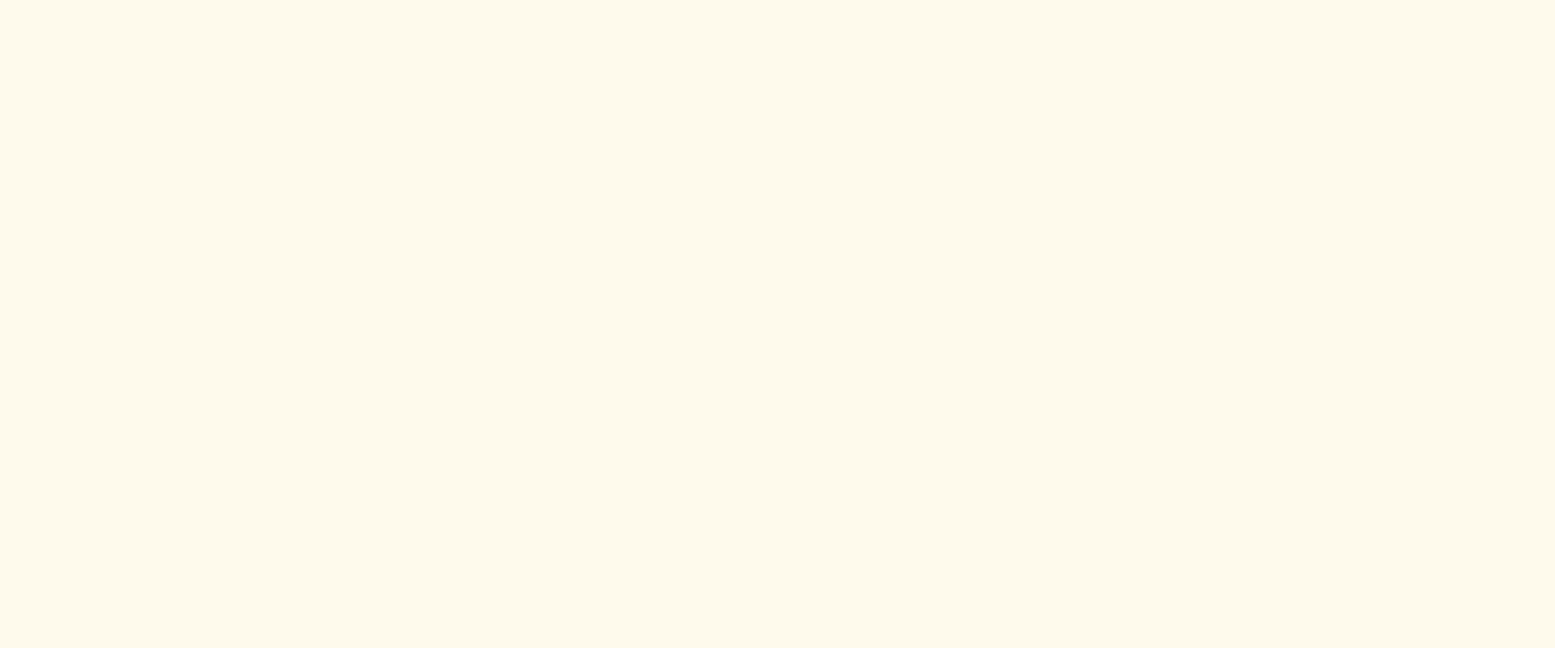
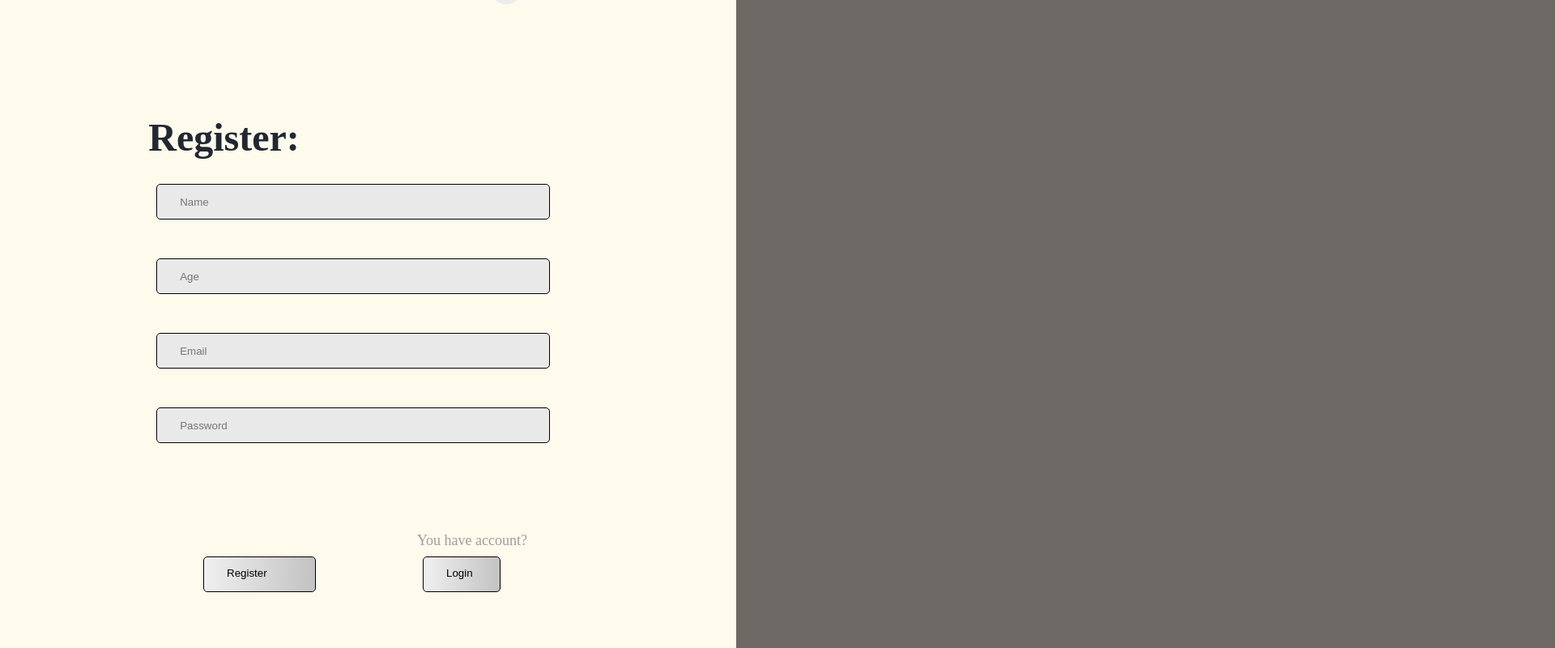
Before and after one commit to KZwolski/CodeCool-Project-Grande, a React (Create React App) app in the folder frontend/event-helper/: page /add-event in a window 1280 px wide. Before the commit this address had no page. Shown: the part 180-980 px from the top of the page at 81% size, 1920 px wide, since content can reach past the window. Before the commit the page ends 800 px from the top, so only its background shows below. Built offline with nearby package versions, Linux system fonts and the light colour scheme.

Commit message:
Create new event in progress
Former-commit-id: bd07f5694f2d0b1b079dca6f792dcdf185f458d4
Former-commit-id: 64a66260954dfaf9ad91fa896e8d7724ab8d80d5
Former-commit-id: d3f6c891e3c3752e6dba7a52f14f83b3a7ed6c2f

```diff
--- a/frontend/event-helper/src/App.js
+++ b/frontend/event-helper/src/App.js
@@ -3,6 +3,7 @@ import {BrowserRouter as Router, Route, Routes} from "react-router-dom";
 import WelcomePage from "./pages/WelcomePage";
 import MainPage from "./pages/MainPage";
 import LoginPage from "./pages/LoginPage";
+import AddEventPage from "./pages/AddEventPage";
 import {useState} from "react";
 import RegisterPage from "./pages/RegisterPage";
 import RegistrationForm from "./components/RegistrationForm";
@@ -17,6 +18,7 @@ function App() {
                     <Route path="/home" element={<MainPage/>}/>
                     <Route path="/login" element={<LoginPage/>}/>
                     <Route path="/register" element={<RegistrationForm/>}/>
+                    <Route path="/add-event" element={<AddEventPage/>}/>
                 </Routes>
             </Router>
         </div>
--- /dev/null
+++ b/frontend/event-helper/src/components/CreateEventsForm.js
@@ -0,0 +1,131 @@
+import React, {useState} from "react";
+import "../register.css"
+import img from "../assets/login-img.png";
+import logo from "../assets/logociemne.png";
+import switchMode from "../assets/dark-switch.png"
+
+function CreateEventsorm() {
+
+    const [name, setName] = useState(null);
+    const [age, setAge] = useState(null);
+    const [email, setEmail] = useState(null);
+    const [password,setPassword] = useState(null);
+
+
+    const handleInputChange = (e) => {
+        const {id , value} = e.target;
+        if(id === "name"){
+            setName(value);
+        }
+        if(id === "age"){
+            setAge(value);
+        }
+        if(id === "email"){
+            setEmail(value);
+        }
+        if(id === "password"){
+            setPassword(value);
+        }
+    }
+
+    const handleSubmit  = (e) => {
+        //e.preventDefault();
+        console.log(name,age,email,password);
+        let obj = {
+            name: name,
+            age:age,
+            email:email,
+            password:password
+        }
+        console.log(obj)
+        const requestOptions = {
+            method: 'POST',
+            headers: { 'Content-Type': 'application/json; charset=UTF-8',
+                'Access-Control-Allow-Origin': 'http://localhost:3000',
+                'Access-Control-Allow-Credentials': 'true'},
+            body: JSON.stringify({ name: name,
+                age:age,
+                email:email,
+                password:password})
+        };
+        fetch('http://localhost:8080/registration', requestOptions)
+            .then(response => response.json())
+        // .then(data => this.setState({ postId: data.id }));
+        // fetch(`http://localhost:8080/registration`, {
+        //     method: "POST",
+        //     mode: 'cors',
+        //     headers: {
+        //         'Content-Type': 'application/json; charset=UTF-8',
+        //         'Access-Control-Allow-Origin': 'http://localhost:3000',
+        //         'Access-Control-Allow-Credentials': 'true'
+        //     },
+        //     body: {
+        //         name:name,
+        //         age:age,
+        //         email:email,
+        //         password:password
+        //     }
+        // }).then(res => {
+        //     console.log("Request complete! response:", res);
+        // }).catch((error) => {
+        //     console.log("registration error", error);
+        //     // setErrors("registration error");
+        // });
+        // // setErrors("registered successfully");
+        // // setForm({
+        // //     taskName: "",
+        // //     taskDeadline: ""
+        // // });
+    }
+
+    return (
+        <div className="form" >
+            <div class="register-page">
+                <div id="left-site">
+                    <div id="switch-mode">
+                        <img src={switchMode} alt=""/>
+                    </div>
+                    <div className="form-body" id="create-event-form">
+                        <p id="register-word">Register: </p>
+
+                        <div>
+                            <label className="form__label" htmlFor="name"></label>
+                            <input className="form__input" type="text" value={name} onChange={(e) => handleInputChange(e)}
+                                   id="name" class="name-input" placeholder="Name"/>
+                        </div>
+                        <div>
+                            <label className="form__label" htmlFor="age"></label>
+                            <input className="form__input" type="number" value={age}
+                                   onChange={(e) => handleInputChange(e)}
+                                   id="age" class="age-input" placeholder="Age"/>
+                        </div>
+                        <div>
+                            <label className="form__label" htmlFor="email"></label>
+                            <input className="form__input" type="email" value={email}
+                                   onChange={(e) => handleInputChange(e)}
+                                   id="email" class="email-input" placeholder="Email"/>
+                        </div>
+                        <div>
+                            <label className="form__label" htmlFor="password"></label>
+                            <input className="form__input" type="password" id="password" class="password-input" value={password} min={4}
+                                   onChange={(e) => handleInputChange(e)} placeholder="Password"/>
+                        </div>
+                    </div>
+                </div>
+                <div id="right-site">
+
+                </div>
+
+                <div className="footer" >
+                    <button onClick={() => handleSubmit()} type="submit" id="signup-btn" className="btn" >Register</button>
+                </div>
+                <p id="have-acc-text">You have account?</p>
+                <div>
+                    <button id="login-btn" >Login</button>
+                </div>
+            </div>
+        </div>
+    )
+}
+
+export default CreateEventsorm
--- a/frontend/event-helper/src/components/RegistrationForm.js
+++ b/frontend/event-helper/src/components/RegistrationForm.js
@@ -55,45 +55,12 @@ function RegistrationForm() {
         };
         fetch('http://localhost:8080/registration', requestOptions)
             .then(response => response.json())
-            // .then(data => this.setState({ postId: data.id }));
-        // fetch(`http://localhost:8080/registration`, {
-        //     method: "POST",
-        //     mode: 'cors',
-        //     headers: {
-        //         'Content-Type': 'application/json; charset=UTF-8',
-        //         'Access-Control-Allow-Origin': 'http://localhost:3000',
-        //         'Access-Control-Allow-Credentials': 'true'
-        //     },
-        //     body: {
-        //         name:name,
-        //         age:age,
-        //         email:email,
-        //         password:password
-        //     }
-        // }).then(res => {
-        //     console.log("Request complete! response:", res);
-        // }).catch((error) => {
-        //     console.log("registration error", error);
-        //     // setErrors("registration error");
-        // });
-        // // setErrors("registered successfully");
-        // // setForm({
-        // //     taskName: "",
-        // //     taskDeadline: ""
-        // // });
     }
 
-    return (
-        <div className="form" >
-            <div class="register-page">
-                    <div id="left-site">
-                        <div id="logo">
-                            <img src={logo} alt="logo"/>
-                        </div>
+    return ( <div>
                 <div id="switch-mode">
                     <img src={switchMode} alt=""/>
                 </div>
-                        <div className="form-body" id="register-form">
                     <p id="register-word">Register: </p>
 
                     <div className="name"  >
@@ -118,11 +85,6 @@ function RegistrationForm() {
                         <input className="form__input" type="password" id="password" class="password-input" value={password} min={4}
                                onChange={(e) => handleInputChange(e)} placeholder="Password"/>
                     </div>
-                        </div>
-                   </div>
-                <div id="right-site">
-
-                </div>
 
                 <div className="footer" >
                     <button onClick={() => handleSubmit()} type="submit" id="signup-btn" className="btn" >Register</button>
@@ -132,7 +94,6 @@ function RegistrationForm() {
                     <button id="login-btn" >Login</button>
                 </div>
         </div>
-        </div>
     )
 }
 
--- /dev/null
+++ b/frontend/event-helper/src/pages/AddEventPage.js
@@ -0,0 +1,41 @@
+import Navbar from "../components/Navbar";
+import React, {useState} from "react";
+import CreateEventsForm from "../components/CreateEventsForm";
+
+export default function AddEventPage() {
+    const userData = {
+        name: "name",
+        age: "age",
+        email: "email",
+        password: "password"
+    }
+
+    const [user, setUser] = useState({name: ""});
+    const [error, setError] = useState("");
+
+    const Login = register => {
+        if (register.name === userData.name && register.password === userData.password) {
+            console.log("Logged in!")
+            setUser({
+                name: register.name,
+            });
+        } else {
+            console.log("Details do not match!")
+            setError("Details do not match!")
+        }
+    }
+
+    const Logout = () => {
+        console.log("Logout");
+        setUser({name: ""});
+    }
+
+
+    return (
+        <div>
+            <Navbar/>
+                <CreateEventsForm Login={Login} error={error} />
+        </div>
+    )
+
+}
```
Lines whose indentation alone changed are shown as unchanged.
